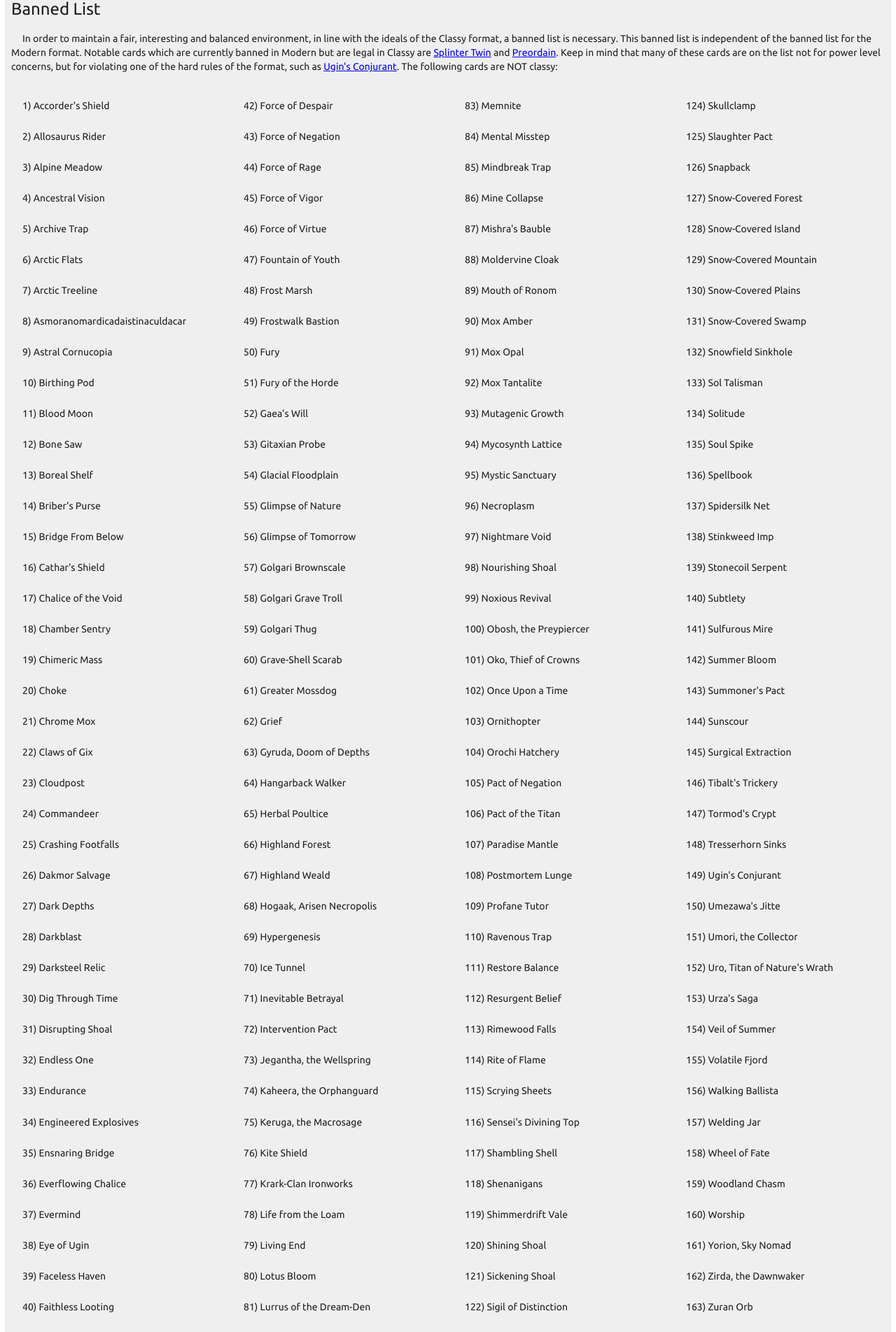
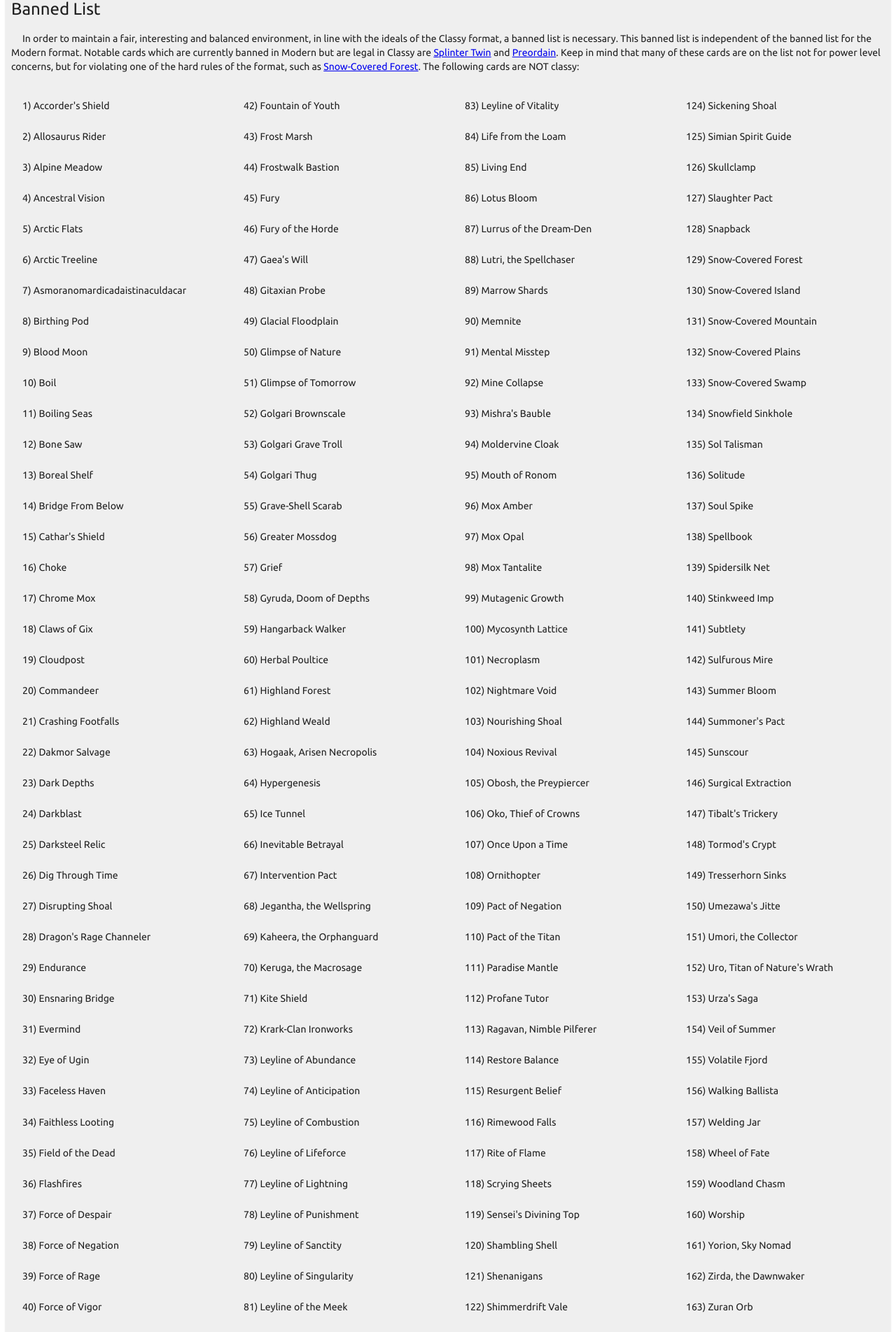
Before and after one commit to theMostCuriousHomunculus/CLM-frontend, a React (Create React App) app: page /classy in a window 1280 px wide. Shown: the part 2092-3996 px from the top of the page at 70% size. Built offline with nearby package versions, Linux system fonts and the light colour scheme.

Commit message:
tweaking classy

```diff
--- a/src/components/Account Page/CreateDeckForm.jsx
+++ b/src/components/Account Page/CreateDeckForm.jsx
@@ -88,6 +88,7 @@
                 }}
               >
                 <option value={undefined}>Freeform</option>
+                <option value="Classy">Classy</option>
                 <option value="Legacy">Legacy</option>
                 <option value="Modern">Modern</option>
                 <option value="Pauper">Pauper</option>
--- a/src/components/Deck Page/DeckInfo.jsx
+++ b/src/components/Deck Page/DeckInfo.jsx
@@ -40,6 +40,7 @@
               }}
             >
               <option value={undefined}>Freeform</option>
+              <option value="Classy">Classy</option>
               <option value="Legacy">Legacy</option>
               <option value="Modern">Modern</option>
               <option value="Pauper">Pauper</option>
--- a/src/pages/Classy.jsx
+++ b/src/pages/Classy.jsx
@@ -40,21 +40,17 @@
     'Allosaurus Rider',
     'Alpine Meadow',
     'Ancestral Vision',
-    'Archive Trap',
     'Arctic Flats',
     'Arctic Treeline',
     'Asmoranomardicadaistinaculdacar',
-    'Astral Cornucopia',
     'Birthing Pod',
     'Blood Moon',
+    'Boil',
+    'Boiling Seas',
     'Bone Saw',
     'Boreal Shelf',
-    `Briber's Purse`,
     'Bridge From Below',
     `Cathar's Shield`,
-    'Chalice of the Void',
-    'Chamber Sentry',
-    'Chimeric Mass',
     'Choke',
     'Chrome Mox',
     'Claws of Gix',
@@ -67,16 +63,15 @@
     'Darksteel Relic',
     'Dig Through Time',
     'Disrupting Shoal',
-    'Endless One',
+    `Dragon's Rage Channeler`,
     'Endurance',
-    'Engineered Explosives',
     'Ensnaring Bridge',
-    'Everflowing Chalice',
     'Evermind',
     'Eye of Ugin',
     'Faceless Haven',
     'Faithless Looting',
     'Field of the Dead',
+    'Flashfires',
     'Force of Despair',
     'Force of Negation',
     'Force of Rage',
@@ -113,14 +108,25 @@
     'Keruga, the Macrosage',
     'Kite Shield',
     'Krark-Clan Ironworks',
+    'Leyline of Abundance',
+    'Leyline of Anticipation',
+    'Leyline of Combustion',
+    'Leyline of Lifeforce',
+    'Leyline of Lightning',
+    'Leyline of Punishment',
+    'Leyline of Sanctity',
+    'Leyline of Singularity',
+    'Leyline of the Meek',
+    'Leyline of the Void',
+    'Leyline of Vitality',
     'Life from the Loam',
     'Living End',
     'Lotus Bloom',
     'Lurrus of the Dream-Den',
     'Lutri, the Spellchaser',
+    'Marrow Shards',
     'Memnite',
     'Mental Misstep',
-    'Mindbreak Trap',
     'Mine Collapse',
     `Mishra's Bauble`,
     'Moldervine Cloak',
@@ -130,7 +136,6 @@
     'Mox Tantalite',
     'Mutagenic Growth',
     'Mycosynth Lattice',
-    'Mystic Sanctuary',
     'Necroplasm',
     'Nightmare Void',
     'Nourishing Shoal',
@@ -139,13 +144,11 @@
     'Oko, Thief of Crowns',
     'Once Upon a Time',
     'Ornithopter',
-    'Orochi Hatchery',
     'Pact of Negation',
     'Pact of the Titan',
     'Paradise Mantle',
-    'Postmortem Lunge',
     'Profane Tutor',
-    'Ravenous Trap',
+    'Ragavan, Nimble Pilferer',
     'Restore Balance',
     'Resurgent Belief',
     'Rimewood Falls',
@@ -157,7 +160,6 @@
     'Shimmerdrift Vale',
     'Shining Shoal',
     'Sickening Shoal',
-    'Sigil of Distinction',
     'Simian Spirit Guide',
     'Skullclamp',
     'Slaughter Pact',
@@ -174,7 +176,6 @@
     'Spellbook',
     'Spidersilk Net',
     'Stinkweed Imp',
-    'Stonecoil Serpent',
     'Subtlety',
     'Sulfurous Mire',
     'Summer Bloom',
@@ -184,7 +185,6 @@
     `Tibalt's Trickery`,
     `Tormod's Crypt`,
     'Tresserhorn Sinks',
-    `Ugin's Conjurant`,
     `Umezawa's Jitte`,
     'Umori, the Collector',
     `Uro, Titan of Nature's Wrath`,
@@ -261,7 +261,7 @@
       info:
         <React.Fragment>
           <MUITypography className={classes.paragraph} paragraph={true} variant="body2">
-            In order to maintain a fair, interesting and balanced environment, in line with the ideals of the Classy format, a banned list is necessary.  This banned list is independent of the banned list for the Modern format.  Notable cards which are currently banned in Modern but are legal in Classy are <a href="https://scryfall.com/card/mm2/129/splinter-twin" rel="noreferrer" target="_blank">Splinter Twin</a> and <a href="https://scryfall.com/card/cmr/84/preordain" rel="noreferrer" target="_blank">Preordain</a>.  Keep in mind that many of these cards are on the list not for power level concerns, but for violating one of the hard rules of the format, such as <a href="https://scryfall.com/card/war/3/ugins-conjurant" rel="noreferrer" target="_blank">Ugin's Conjurant</a>.  The following cards are NOT classy:
+            In order to maintain a fair, interesting and balanced environment, in line with the ideals of the Classy format, a banned list is necessary.  This banned list is independent of the banned list for the Modern format.  Notable cards which are currently banned in Modern but are legal in Classy are <a href="https://scryfall.com/card/mm2/129/splinter-twin" rel="noreferrer" target="_blank">Splinter Twin</a> and <a href="https://scryfall.com/card/cmr/84/preordain" rel="noreferrer" target="_blank">Preordain</a>.  Keep in mind that many of these cards are on the list not for power level concerns, but for violating one of the hard rules of the format, such as <a href="https://scryfall.com/card/khm/284/snow-covered-forest" rel="noreferrer" target="_blank">Snow-Covered Forest</a>.  The following cards are NOT classy:
           </MUITypography>
           <MUIList className={classes.multiColumnList}>
             {bannedCards.map((card, index) => (
```
